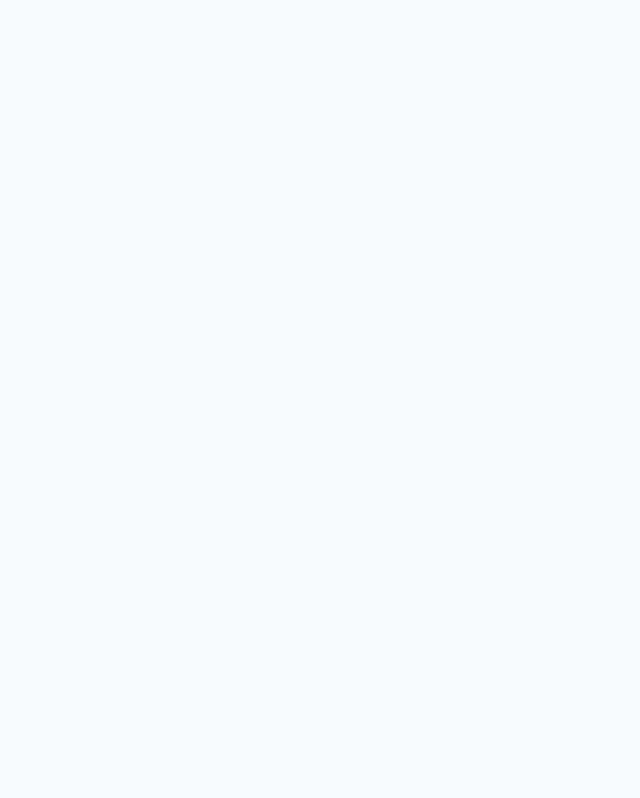
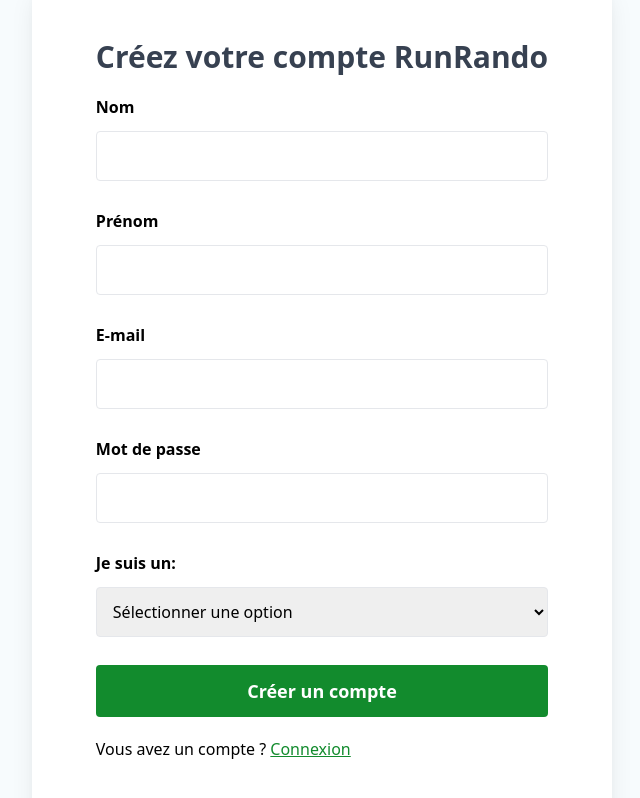
Before and after one commit to LucasTamaya/reunion-rando, a React (Vite) app: page /inscription in a window 1280 px wide. Before the commit this address had no page. Shown: the top 798 px of the page, without its empty margins (318-958 px from the left). Built offline with nearby package versions, Linux system fonts and the light colour scheme.

Commit message:
added InscriptionScreen

```diff
--- a/src/App.tsx
+++ b/src/App.tsx
@@ -2,12 +2,14 @@
 
 import { HomeScreen } from "./screens/HomeScreen";
 import { ConnexionScreen } from "./screens/ConnexionScreen";
+import { InscriptionScreen } from "./screens/InscriptionScreen";
 
 export const App: React.FC = () => {
   return (
     <Routes>
       <Route path="/" element={<HomeScreen />} />
       <Route path="/connexion" element={<ConnexionScreen />} />
+      <Route path="/inscription" element={<InscriptionScreen />} />
     </Routes>
   );
 };
--- /dev/null
+++ b/src/components/common/InputSelect.tsx
@@ -0,0 +1,30 @@
+import { useField } from "formik";
+import { ReactNode } from "react";
+
+interface Props {
+  label: string;
+  name: string;
+  children: ReactNode;
+}
+
+export const InputSelect: React.FC<Props> = ({ label, children, ...props }) => {
+  const [field, meta] = useField(props);
+
+  return (
+    <div>
+      <select
+        className="w-full rounded border outline-none text-sm sm:text-base p-2 sm:p-3"
+        id={props.name}
+        {...field}
+        {...props}
+      >
+        {children}
+      </select>
+      {meta.touched && meta.error ? (
+        <p data-testid="inputErr" className="text-red-500">
+          {meta.error}
+        </p>
+      ) : null}
+    </div>
+  );
+};
--- /dev/null
+++ b/src/screens/InscriptionScreen.tsx
@@ -0,0 +1,76 @@
+import { Link } from "react-router-dom";
+import { Formik, Form } from "formik";
+
+import { Input } from "@/components/common/Input";
+import { inscriptionSchema } from "@/validationSchema";
+import { InputSelect } from "@/components/common/InputSelect";
+
+interface FormValues {
+  lastname: string;
+  firstname: string;
+  email: string;
+  password: string;
+  role: string;
+}
+export const InscriptionScreen: React.FC = () => {
+  const initialValues: FormValues = {
+    lastname: "",
+    firstname: "",
+    email: "",
+    password: "",
+    role: "",
+  };
+
+  const handleSubmit = ({
+    lastname,
+    firstname,
+    email,
+    password,
+    role,
+  }: FormValues) => {
+    console.log(lastname, firstname, role, email, password);
+  };
+  return (
+    <div className="h-screen flex flex-col justify-center items-center px-5">
+      <div className="rounded bg-white shadow-xl p-10 sm:p-16">
+        <h1 className="text-lg sm:text-3xl text-gray-700 font-bold mb-5">
+          Créez votre compte RunRando
+        </h1>
+        <Formik
+          initialValues={initialValues}
+          validationSchema={inscriptionSchema}
+          onSubmit={handleSubmit}
+        >
+          <Form className="flex flex-col gap-y-7">
+            <Input label="Nom" name="lastname" type="text" />
+            <Input label="Prénom" name="firstname" type="text" />
+            <Input label="E-mail" name="email" type="email" />
+            <Input label="Mot de passe" name="password" type="password" />
+            <div>
+              <span className="block font-semibold text-sm sm:text-base mb-3">
+                Je suis un:
+              </span>
+              <InputSelect label="role" name="role">
+                <option value="">Sélectionner une option</option>
+                <option value="particulier">Particulier</option>
+                <option value="prestataire">Prestataire</option>
+              </InputSelect>
+            </div>
+            <button
+              className="text-white text-base sm:text-lg font-semibold bg-main-green rounded p-2 sm:p-3"
+              type="submit"
+            >
+              Créer un compte
+            </button>
+          </Form>
+        </Formik>
+        <p className="text-sm sm:text-base mt-5">
+          Vous avez un compte ?{" "}
+          <Link className="text-main-green underline" to="/connexion">
+            Connexion
+          </Link>
+        </p>
+      </div>
+    </div>
+  );
+};
--- a/src/validationSchema/index.ts
+++ b/src/validationSchema/index.ts
@@ -1,8 +1,20 @@
 import * as Yup from "yup";
 
 export const connexionSchema = Yup.object({
-  email: Yup.string().email("Addresse e-mail incorrecte").required("Requis"),
+  email: Yup.string().email("E-mail invalide").required("Requis"),
   password: Yup.string()
     .min(5, "Le mot de passe doit contenir au moins 5 caractères")
     .required("Requis"),
 }).required();
+
+export const inscriptionSchema = Yup.object({
+  lastname: Yup.string().required("Requis"),
+  firstname: Yup.string().required("Requis"),
+  email: Yup.string().email("E-mail invalide").required("Requis"),
+  password: Yup.string()
+    .min(5, "Le mot de passe doit contenir au moins 5 caractères")
+    .required("Requis"),
+  role: Yup.string()
+    .oneOf(["particulier", "prestataire"], "Option invalide")
+    .required("Requis"),
+}).required();
```
Also changed, not shown: 2 other files (tests, documents, lock files or other folders).
